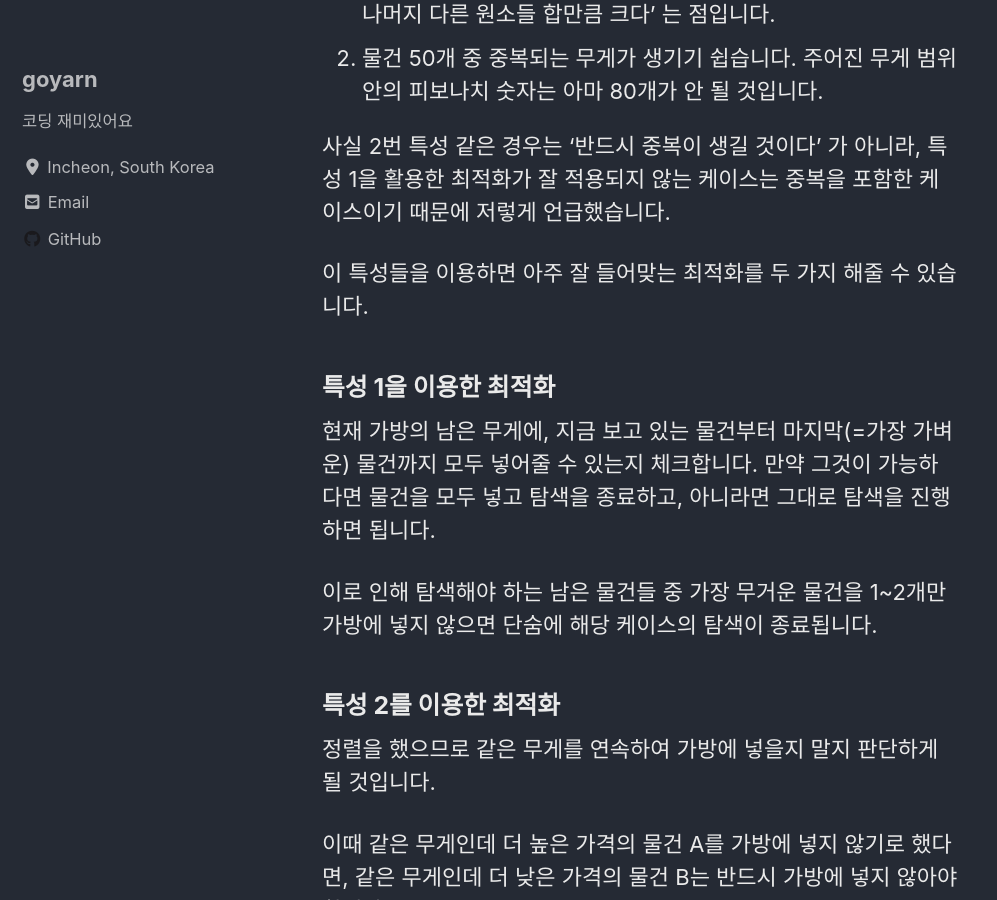
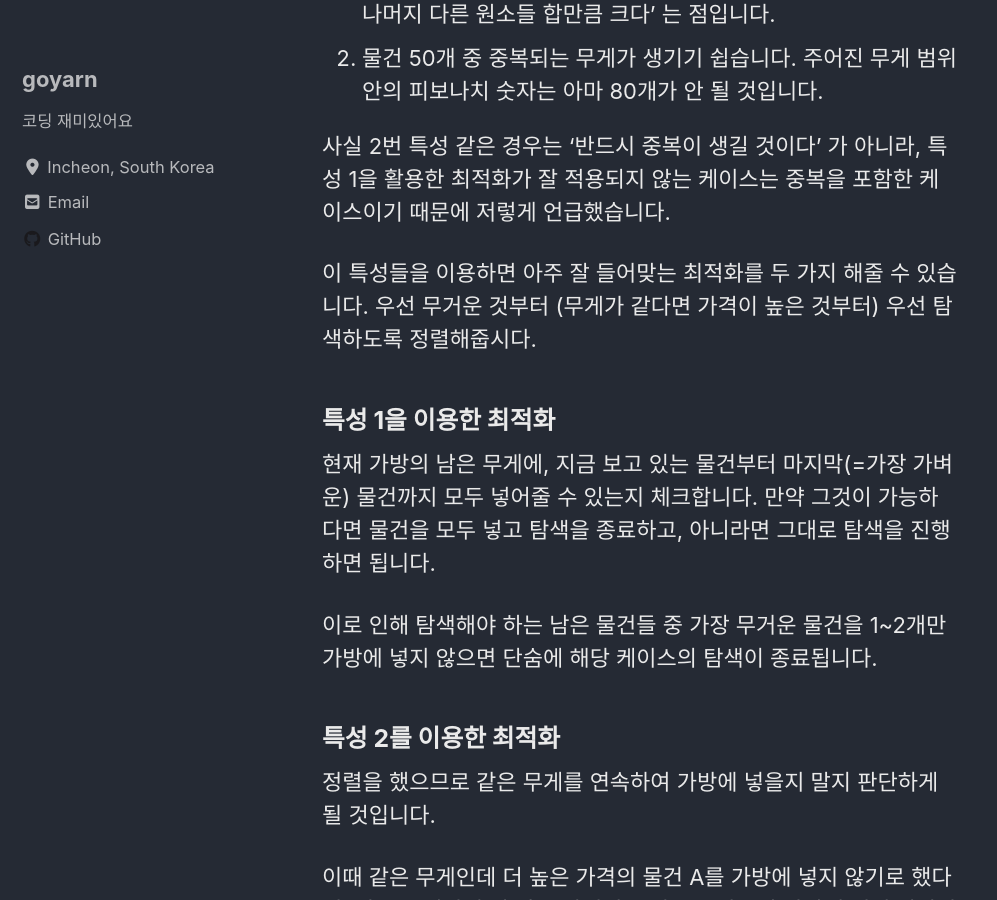
Before and after one commit to goyarn/goyarn.github.io, a Jekyll site: the page built from _posts/2020-06-25-BOJ1128-fibonacci-napsack.md, in a window 1280 px wide and 900 px high, scrolled down 851 px. Shown: the whole window, without its empty margins (0-997 px from the left). Built offline with Jekyll 4.4.1, drawn with Linux system fonts in a browser that asks for light colours; cached includes are drawn as plain includes; nearby versions of some CDN libraries; formulas are drawn with MathJax 3; comment, search, counter and statistics services are not loaded.

Commit message:
1128 약간 수정

```diff
--- a/_posts/2020-06-25-BOJ1128-fibonacci-napsack.md
+++ b/_posts/2020-06-25-BOJ1128-fibonacci-napsack.md
@@ -27,7 +27,7 @@ use_math: true
 
 사실 2번 특성 같은 경우는 '반드시 중복이 생길 것이다' 가 아니라, 특성 1을 활용한 최적화가 잘 적용되지 않는 케이스는 중복을 포함한 케이스이기 때문에 저렇게 언급했습니다.
 
-이 특성들을 이용하면 아주 잘 들어맞는 최적화를 두 가지 해줄 수 있습니다.
+이 특성들을 이용하면 아주 잘 들어맞는 최적화를 두 가지 해줄 수 있습니다. 우선 무거운 것부터 (무게가 같다면 가격이 높은 것부터) 우선 탐색하도록 정렬해줍시다.
 
 ### 특성 1을 이용한 최적화
 현재 가방의 남은 무게에, 지금 보고 있는 물건부터 마지막(=가장 가벼운) 물건까지 모두 넣어줄 수 있는지 체크합니다.
```
